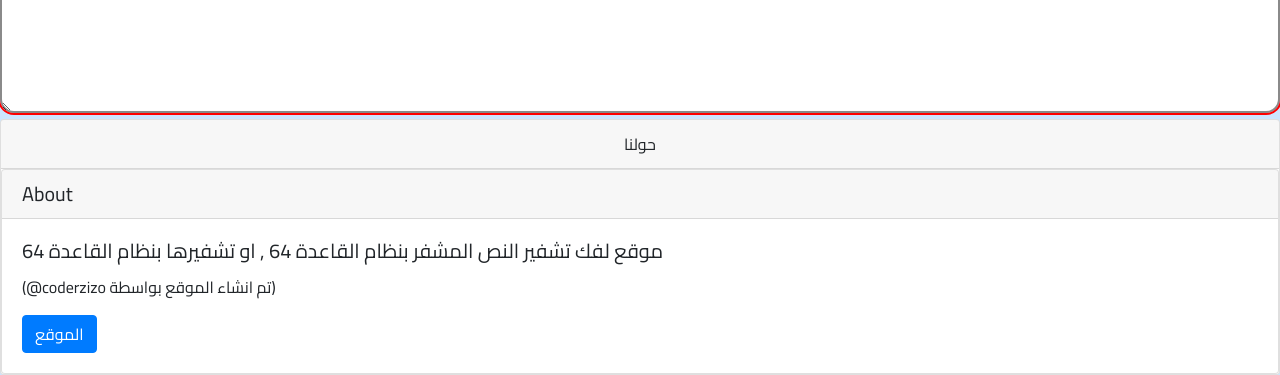
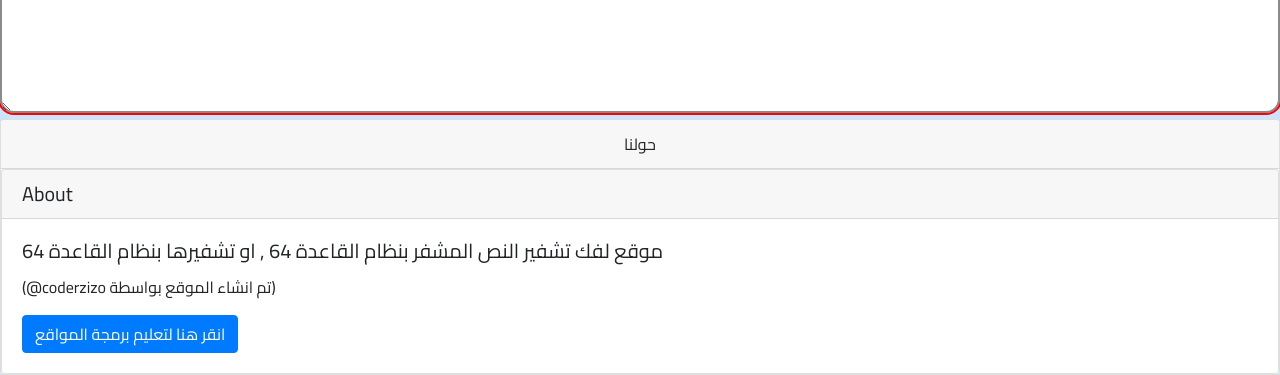
Before and after one commit to chaany/decoderzizo.com, a plain HTML site: page index.html in a window 1280 px wide. Shown: the part 707-1082 px from the top of the page. Drawn offline with nearby package versions, Linux system fonts and the light colour scheme.

Commit message:
Update index.html

```diff
--- a/index.html
+++ b/index.html
@@ -3,12 +3,11 @@
 
 <head>
     <title>Decoder Zizo web</title>
-<meta name="google-site-verification" content="UcMWpRKxyK0ocZR6_Yo6oBsjg_-xzvV4E23RuLvDUsI" />
+
+    <meta charset="UTF-8">
     <meta name="description" content="موقع لتشفير و فك تشفير النص">
     <meta name="keywords" content=" ,decoder zizo ,تشفير,فك تشفير,تشفير وفك تشفير النصوص برو,فك التشفير,تشفير النصوص ب سكيتشوير,فك تشفير النصوص,التشفير وفك التشفير,برنامج فك التشفير,التشفير و فك التشفير في البرمجه,علم التشفير وفك التشفير,التشفير وفك التشفير pdf,تشفير النص,تشفير الرسائل,تشفير البيانات,طرق تشفير النصوص,التشفير,برنامج تشفير,تشفير النصوص العربية,شرح فك التشفير,كيف تفك تشفير النجوم,برنامج لفك التشفير الباسورد,تشفير الكلام,تشفير الملفات,موقع لفك تشفير كلمات السر ">
 
-
-    <meta charset="UTF-8">
     <meta name="theme-color" content="#cce5ff">
     <link rel="preconnect" href="https://fonts.googleapis.com">
 <link rel="preconnect" href="https://fonts.gstatic.com" crossorigin>
@@ -63,6 +62,7 @@
 </head>
 
 <body dir="rtl" style="background-color: #cce5ff;">
+
     <div class="alert alert-primary" role="alert">
         <h2>Decoder Zizo web</h2>
       </div>
@@ -110,7 +110,9 @@
 
     </main>
 
+
     <div class="card">
+
         <div style="text-align: center;" class="card-header">
             حولنا
         </div>
@@ -121,7 +123,9 @@
                   <h5 class="card-title">موقع لفك تشفير النص المشفر بنظام
                     القاعدة 64 , او تشفيرها بنظام القاعدة 64</h5>
                   <p class="card-text"> (تم انشاء الموقع بواسطة coderzizo@) </p>
-                  <a href="#app" class="btn btn-primary">الموقع</a>
+                  <a href="https://www.youtube.com/c/CoderShiyar/playlists" class="btn btn-primary">انقر هنا لتعليم برمجة المواقع</a>
+                  <br>
+
                 </div>
               </div>
         </div>
@@ -225,6 +229,8 @@
 
 
     </style>
+
+
 <script src="https://code.jquery.com/jquery-3.5.1.slim.min.js"
 integrity="sha384-DfXdz2htPH0lsSSs5nCTpuj/zy4C+OGpamoFVy38MVBnE+IbbVYUew+OrCXaRkfj"
 crossorigin="anonymous"></script>
```
Lines whose indentation alone changed are shown as unchanged.
